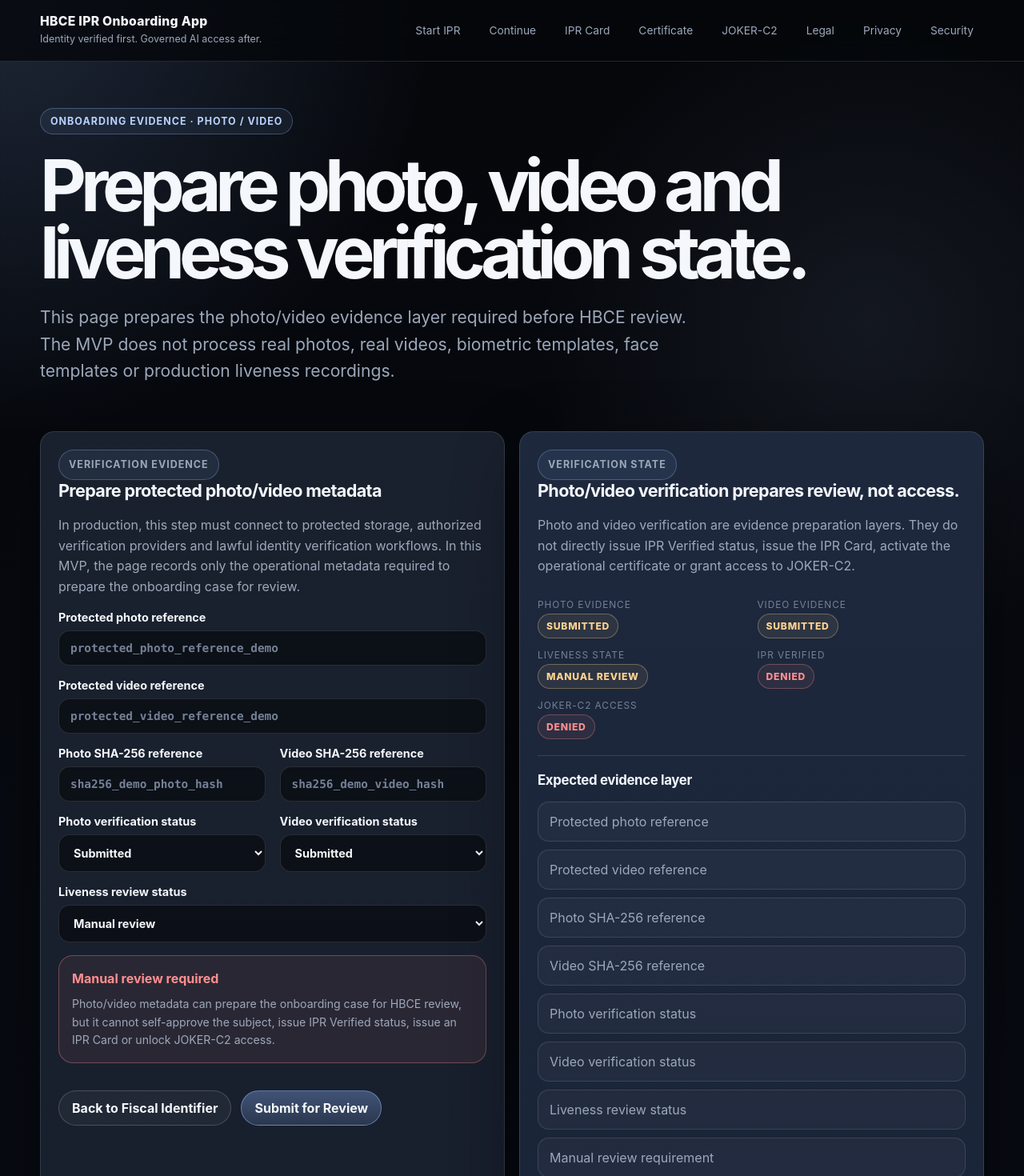
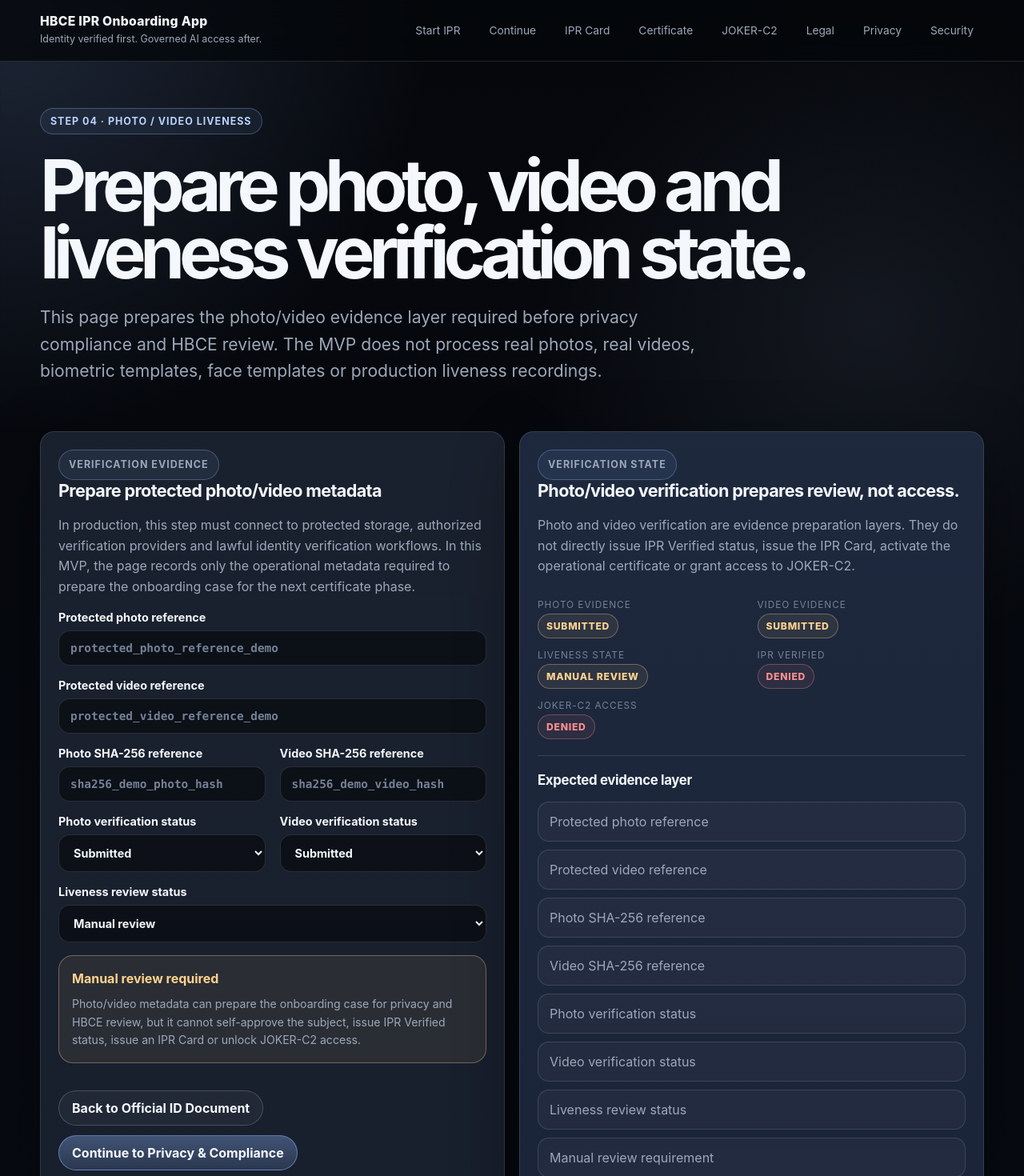
Before and after one commit to manuelcoletta1-source/hbce-ipr-onboarding-app, a Next.js app: page /onboarding/photo-video in a window 1280 px wide. Shown: the top 1470 px of the page at 80% size. Built offline with nearby package versions, Linux system fonts and the light colour scheme.

Commit message:
refactor(onboarding): align photo video page with phase 4 certificate flow

```diff
--- a/app/onboarding/photo-video/page.tsx
+++ b/app/onboarding/photo-video/page.tsx
@@ -59,23 +59,24 @@ const PHOTO_VIDEO_REVIEW_RULES = [
   "The photo reference must point to protected storage in production.",
   "The video reference must point to protected storage in production.",
   "The liveness state must remain pending or under manual review until operator validation.",
-  "The onboarding case can move to review, but cannot self-approve."
+  "The onboarding case can move to privacy and compliance, but cannot self-approve."
 ] as const;
 
 export default function OnboardingPhotoVideoPage() {
   return (
     <div className="hbce-container">
       <section className="hbce-hero">
-        <p className="hbce-kicker">Onboarding Evidence · Photo / Video</p>
+        <p className="hbce-kicker">Step 04 · Photo / Video Liveness</p>
 
         <h1 className="hbce-title">
           Prepare photo, video and liveness verification state.
         </h1>
 
         <p className="hbce-lead">
-          This page prepares the photo/video evidence layer required before HBCE
-          review. The MVP does not process real photos, real videos, biometric
-          templates, face templates or production liveness recordings.
+          This page prepares the photo/video evidence layer required before
+          privacy compliance and HBCE review. The MVP does not process real
+          photos, real videos, biometric templates, face templates or production
+          liveness recordings.
         </p>
       </section>
 
@@ -89,7 +90,8 @@ export default function OnboardingPhotoVideoPage() {
               In production, this step must connect to protected storage,
               authorized verification providers and lawful identity verification
               workflows. In this MVP, the page records only the operational
-              metadata required to prepare the onboarding case for review.
+              metadata required to prepare the onboarding case for the next
+              certificate phase.
             </p>
 
             <form className="hbce-form">
@@ -207,22 +209,23 @@ export default function OnboardingPhotoVideoPage() {
                 </select>
               </div>
 
-              <BoundaryNotice title="Manual review required" tone="danger">
-                Photo/video metadata can prepare the onboarding case for HBCE
-                review, but it cannot self-approve the subject, issue IPR
-                Verified status, issue an IPR Card or unlock JOKER-C2 access.
+              <BoundaryNotice title="Manual review required" tone="warning">
+                Photo/video metadata can prepare the onboarding case for privacy
+                and HBCE review, but it cannot self-approve the subject, issue
+                IPR Verified status, issue an IPR Card or unlock JOKER-C2
+                access.
               </BoundaryNotice>
 
               <div className="hbce-actions">
-                <Link className="hbce-btn" href={ROUTES.onboardingFiscal}>
-                  Back to Fiscal Identifier
+                <Link className="hbce-btn" href={ROUTES.onboardingDocuments}>
+                  Back to Official ID Document
                 </Link>
 
                 <Link
                   className="hbce-btn hbce-btn--primary"
-                  href={ROUTES.onboardingReview}
+                  href={ROUTES.onboardingPhase5}
                 >
-                  Submit for Review
+                  Continue to Privacy & Compliance
                 </Link>
               </div>
             </form>
@@ -290,7 +293,7 @@ export default function OnboardingPhotoVideoPage() {
       <section className="hbce-section">
         <div className="hbce-card">
           <h2>Current onboarding position</h2>
-          <OnboardingStepper currentStep="photo_video" />
+          <OnboardingStepper currentStep="phase_4_liveness" />
         </div>
       </section>
     </div>
```
